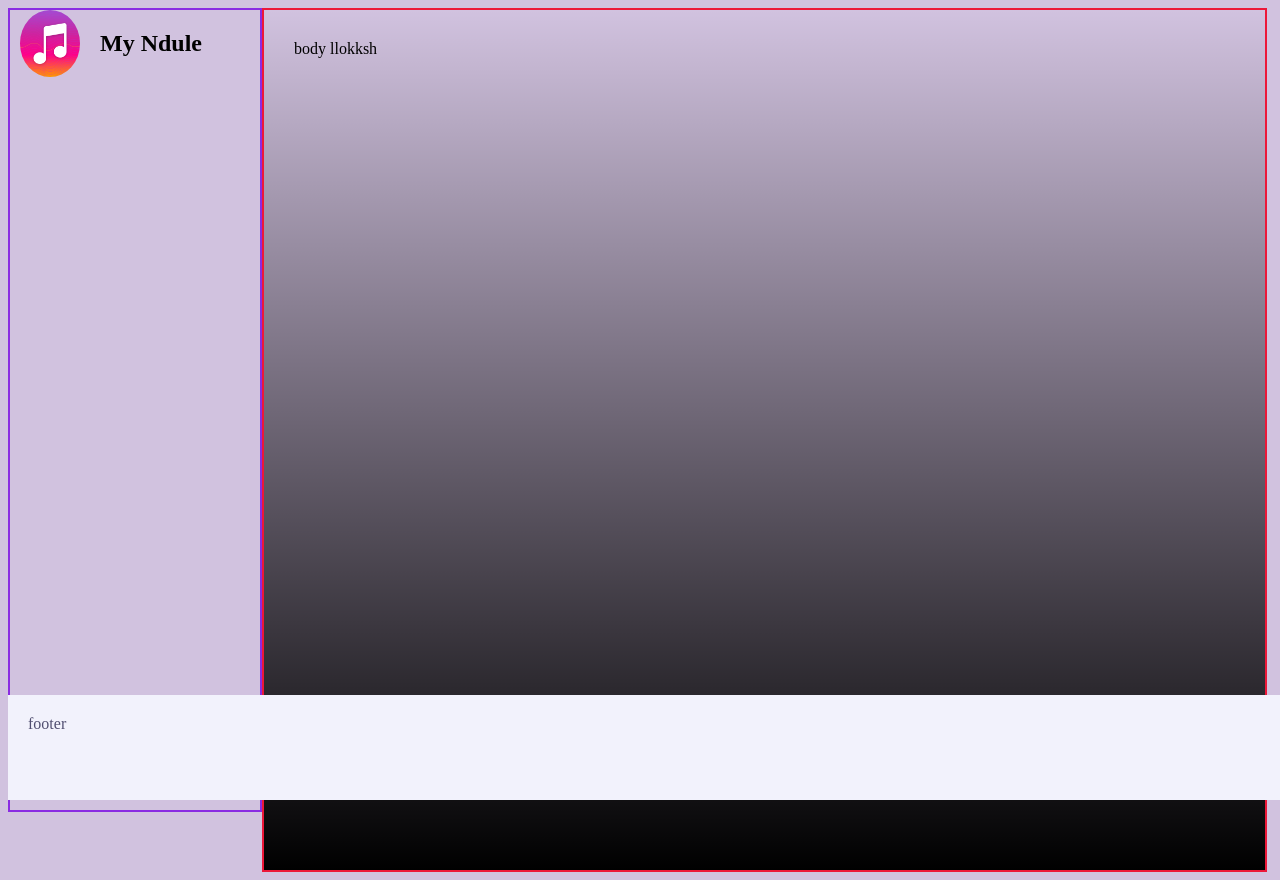
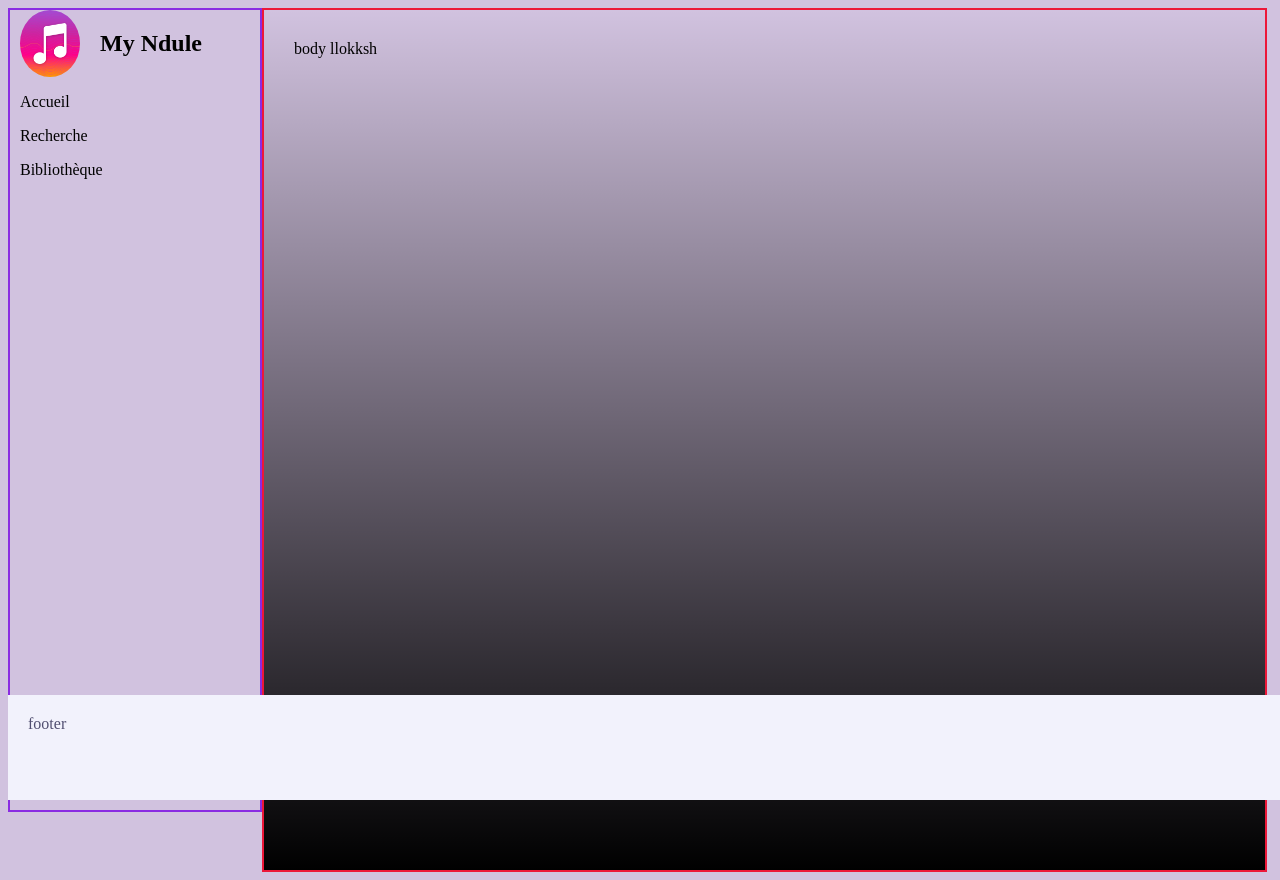
Before and after one commit to herilion/MyNduleStreamingReact, a React (Vite) app: page / in a window 1280 px wide. Built offline with nearby package versions, Linux system fonts and the light colour scheme; what spotify-web-api-js would draw is missing.

Commit message:
ajout des icons

```diff
--- a/package.json
+++ b/package.json
@@ -9,6 +9,7 @@
     "preview": "vite preview"
   },
   "dependencies": {
+    "@mui/icons-material": "^5.10.3",
     "axios": "^0.27.2",
     "react": "^18.2.0",
     "react-dom": "^18.2.0",
--- a/src/composants/Aside.jsx
+++ b/src/composants/Aside.jsx
@@ -1,5 +1,7 @@
+import React from 'react';
 import '../styles/aside.css'
 import music from '../assets/music.png'
+import AsideOption from './AsideOption';
 const Aside = () => {
     return (
         <div className="aside">
@@ -7,6 +9,10 @@ const Aside = () => {
                 <img src={music} alt="" />
                 <h2>My Ndule</h2>
             </div>
+            <AsideOption title="Accueil" />
+            <AsideOption title="Recherche" />
+            <AsideOption title="Bibliothèque" />
+
         </div>
     );
 }
--- a/src/composants/AsideOption.jsx
+++ b/src/composants/AsideOption.jsx
@@ -1,7 +1,7 @@
 const AsideOption = ({ title, icon }) => {
     return (
         <div>
-
+            <p>{title}</p>
         </div>
     );
 }
```
Also changed, not shown: 1 other file (tests, documents, lock files or other folders).
